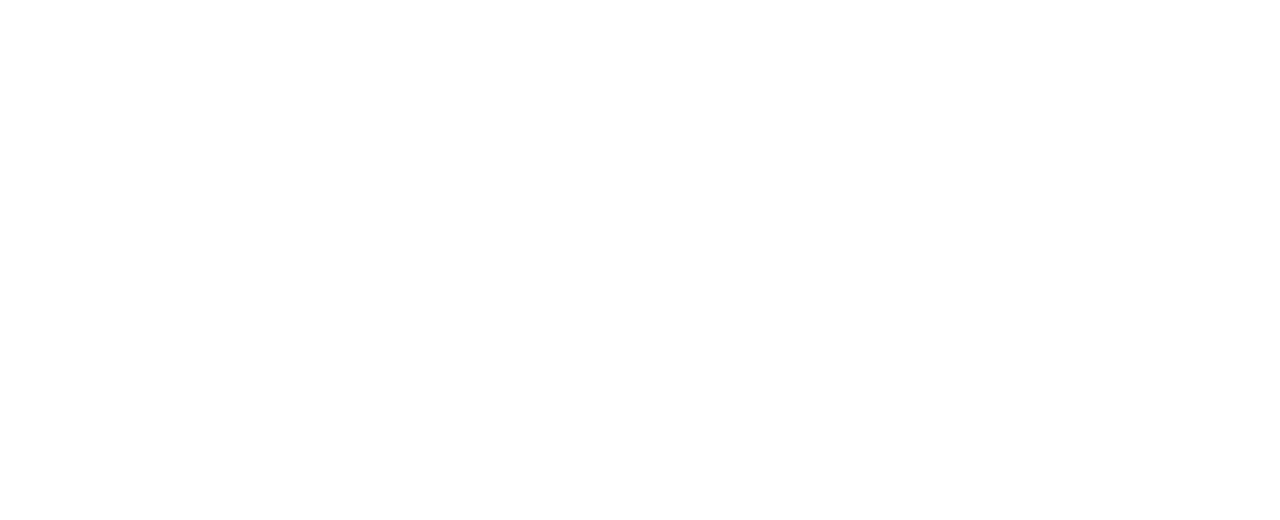
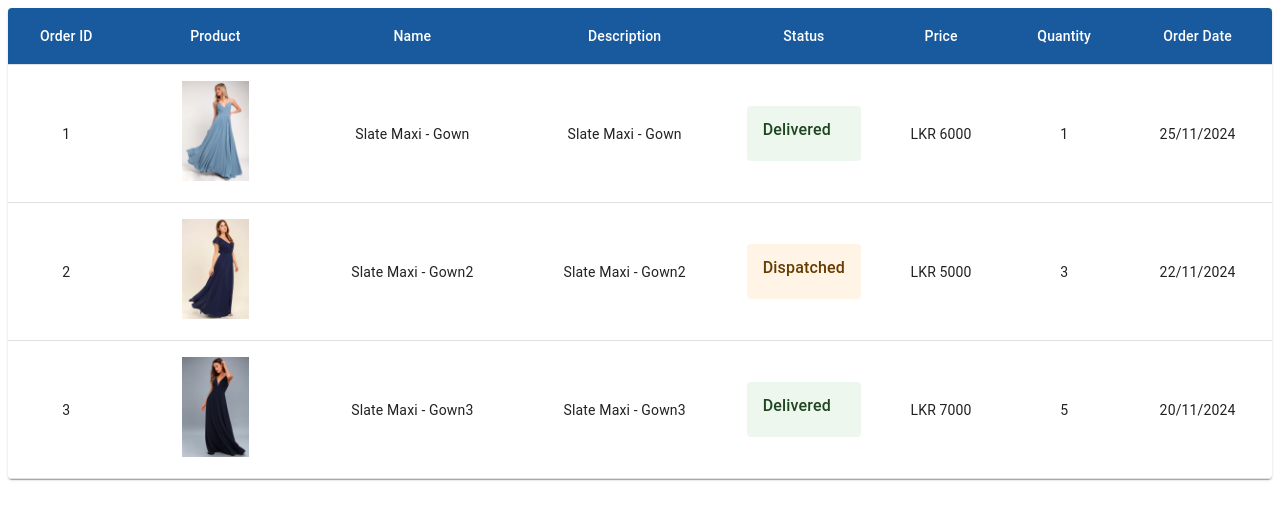
Before and after one commit to Raveesha-Induwara/Online-Shopping-System, a React (Vite) app in the folder oss-frontend/: page /myOrders in a window 1280 px wide. Before the commit this address had no page. Shown: the top 520 px of the page. Built offline with nearby package versions, Linux system fonts and the light colour scheme.

Commit message:
My Orders implemented

```diff
--- a/oss-frontend/src/App.tsx
+++ b/oss-frontend/src/App.tsx
@@ -10,6 +10,7 @@
 import { Routes, Route, BrowserRouter } from "react-router-dom";
 import ProductDetails from "./Pages/ProductDetails.tsx";
 import MyCart from "./Pages/MyCart.tsx";
+import MyOrders from "./Pages/MyOrders.tsx";
 
 function App() {
   const [count, setCount] = useState(0);
@@ -58,6 +59,7 @@
         <Routes>
           <Route path="/productDetails" element={<ProductDetails />}></Route>
           <Route path="/myCart" element={<MyCart />}></Route>
+          <Route path="/myOrders" element={<MyOrders />}></Route>
         </Routes>
       </BrowserRouter>
     </div>
--- a/oss-frontend/src/Pages/MyCart.tsx
+++ b/oss-frontend/src/Pages/MyCart.tsx
@@ -1,10 +1,4 @@
 import React, { useState } from "react";
-import {
-  DataGrid,
-  GridColDef,
-  GridColumnHeaderParams,
-  GridRowsProp,
-} from "@mui/x-data-grid";
 import {
   Box,
   IconButton,
--- /dev/null
+++ b/oss-frontend/src/Pages/MyOrders.tsx
@@ -0,0 +1,141 @@
+import React, { useState } from "react";
+import {
+  Box,
+  IconButton,
+  Paper,
+  Table,
+  TableBody,
+  TableCell,
+  TableContainer,
+  TableHead,
+  TableRow,
+  Alert,
+  AlertTitle,
+} from "@mui/material";
+import { PrimaryButton } from "../Components/PrimaryButton";
+import { Add, Remove, DeleteForeverOutlined } from "@mui/icons-material";
+import { strict } from "assert";
+
+function createData(
+  id: number,
+  product: string,
+  name: string,
+  description: string,
+  price: number,
+  quantity: number,
+  status: string,
+  orderDate: string
+) {
+  return { id, product, name, description, price, quantity, status, orderDate };
+}
+
+const initialRows = [
+  createData(
+    1,
+    "././src/assets/Images/maxi3.jpg",
+    "Slate Maxi - Gown",
+    "Slate Maxi - Gown",
+    6000,
+    1,
+    "Delivered",
+    "25/11/2024"
+  ),
+  createData(
+    2,
+    "././src/assets/Images/maxi2.jpg",
+    "Slate Maxi - Gown2",
+    "Slate Maxi - Gown2",
+    5000,
+    3,
+    "Dispatched",
+    "22/11/2024"
+  ),
+  createData(
+    3,
+    "././src/assets/Images/maxi1.jpg",
+    "Slate Maxi - Gown3",
+    "Slate Maxi - Gown3",
+    7000,
+    5,
+    "Delivered",
+    "20/11/2024"
+  ),
+];
+
+export default function MyOrders() {
+  const [rows, setRows] = useState(initialRows);
+  const [open, setOpen] = useState<null | number>(null);
+
+  return (
+    <div>
+      <TableContainer component={Paper}>
+        <Table>
+          <TableHead sx={{ background: "#185A9D", color: "white" }}>
+            <TableRow>
+              <TableCell sx={{ color: "white", textAlign: "center" }}>
+                Order ID
+              </TableCell>
+              <TableCell sx={{ color: "white", textAlign: "center" }}>
+                Product
+              </TableCell>
+              <TableCell sx={{ color: "white", textAlign: "center" }}>
+                Name
+              </TableCell>
+              <TableCell sx={{ color: "white", textAlign: "center" }}>
+                Description
+              </TableCell>
+              <TableCell sx={{ color: "white", textAlign: "center" }}>
+                Status
+              </TableCell>
+              <TableCell sx={{ color: "white", textAlign: "center" }}>
+                Price
+              </TableCell>
+              <TableCell sx={{ color: "white", textAlign: "center" }}>
+                Quantity
+              </TableCell>
+              <TableCell sx={{ color: "white", textAlign: "center" }}>
+                Order Date
+              </TableCell>
+            </TableRow>
+          </TableHead>
+          <TableBody>
+            {rows.map((row) => (
+              <TableRow key={row.name}>
+                <TableCell sx={{ textAlign: "center" }}>{row.id}</TableCell>
+                <TableCell sx={{ textAlign: "center" }}>
+                  <img
+                    src={row.product}
+                    style={{ width: 100, height: 100, objectFit: "contain" }}
+                  />
+                </TableCell>
+                <TableCell sx={{ textAlign: "center" }}>{row.name}</TableCell>
+                <TableCell sx={{ textAlign: "center" }}>
+                  {row.description}
+                </TableCell>
+                <TableCell sx={{ width: 3 }}>
+                  <Alert
+                    severity={
+                      row.status === "Delivered" ? "success" : "warning"
+                    }
+                    icon={false}
+                  >
+                    <AlertTitle>{row.status}</AlertTitle>
+                  </Alert>
+                </TableCell>
+                <TableCell sx={{ textAlign: "center" }}>
+                  LKR {row.price}
+                </TableCell>
+                <TableCell sx={{ textAlign: "center" }}>
+                  {row.quantity}
+                </TableCell>
+                <TableCell sx={{ textAlign: "center" }}>
+                  {row.orderDate}
+                </TableCell>
+              </TableRow>
+            ))}
+          </TableBody>
+        </Table>
+      </TableContainer>
+    </div>
+  );
+}
```
